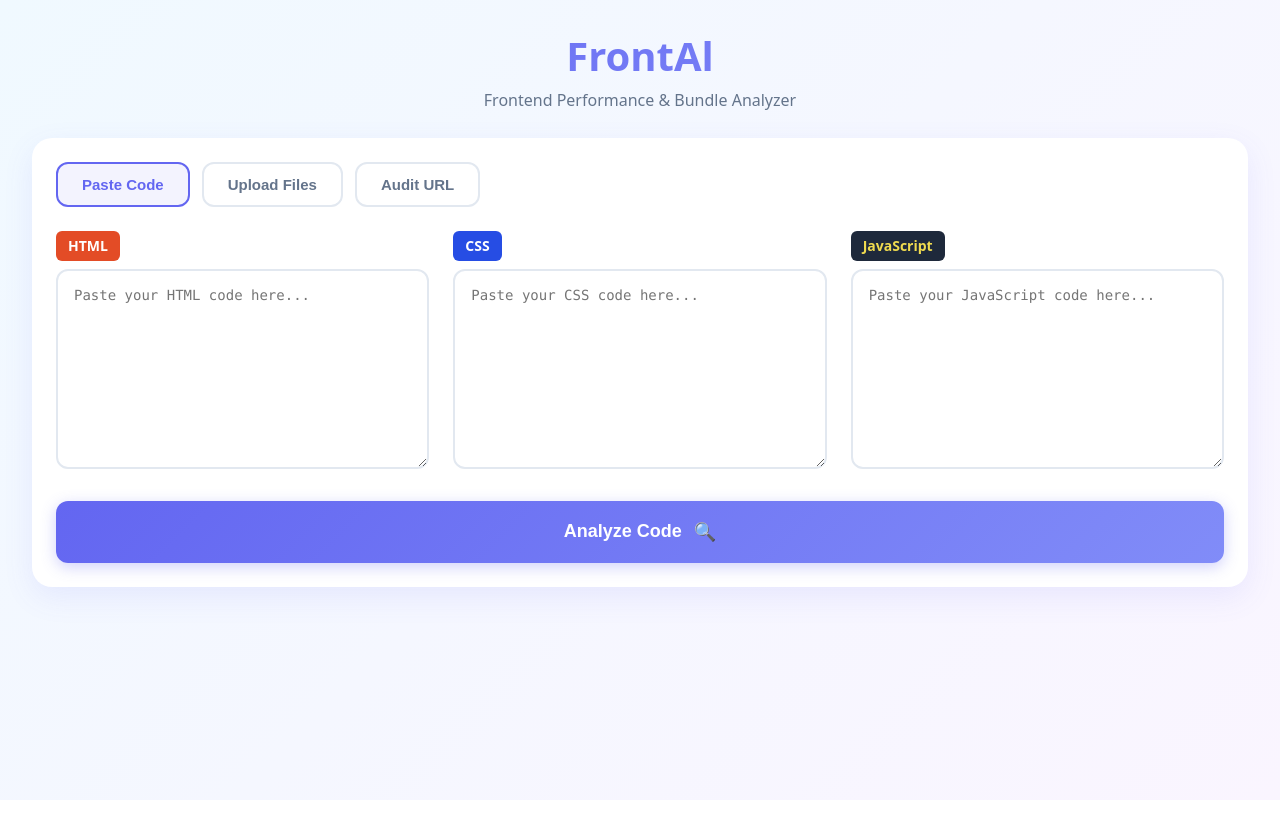
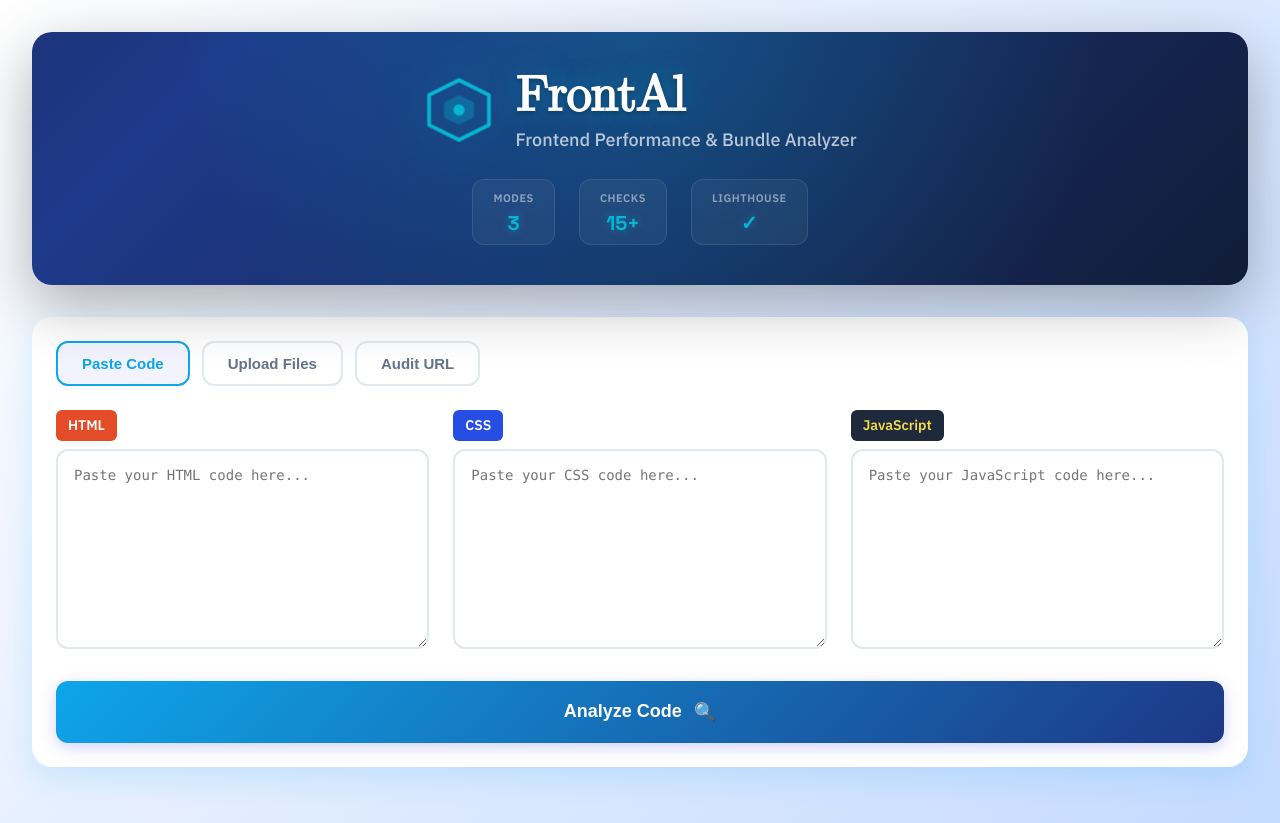
Before and after one commit to li4ka1991/FrontAl, a plain HTML site: page index.html in a window 1280 px wide. Before the commit the page ends 800 px from the top, so only its background shows below. Drawn offline with Linux system fonts and the light colour scheme.

Commit message:
Beautifying the UI of the header part

```diff
--- a/index.html
+++ b/index.html
@@ -5,15 +5,42 @@
     <meta name="viewport" content="width=device-width, initial-scale=1.0">
     <meta name="description" content="FrontAl analyzes HTML, CSS, and JavaScript for bundle size, duplication, and performance issues. Supports paste, file upload, and URL audits (Lighthouse + static analysis).">
     <title>FrontAl - Frontend Performance & Bundle Analyzer</title>
+    <link rel="preconnect" href="https://fonts.googleapis.com">
+    <link rel="preconnect" href="https://fonts.gstatic.com" crossorigin>
+    <link href="https://fonts.googleapis.com/css2?family=Space+Grotesk:wght@500;700&family=IBM+Plex+Sans:wght@400;500;600&display=swap" rel="stylesheet">
     <link rel="preload" href="styles.css" as="style">
     <link rel="stylesheet" href="styles.css">
 </head>
 <body>
     <div class="container">
         <header>
+            <div class="header-backdrop"></div>
             <div class="logo">
-                <h1>FrontAl</h1>
-                <p class="subtitle">Frontend Performance & Bundle Analyzer</p>
+                <div class="logo-icon">
+                    <svg viewBox="0 0 40 40" fill="none" xmlns="http://www.w3.org/2000/svg">
+                        <path d="M20 4L36 12V28L20 36L4 28V12L20 4Z" stroke="currentColor" stroke-width="2" stroke-linejoin="round"/>
+                        <path d="M20 12L28 16V24L20 28L12 24V16L20 12Z" fill="currentColor" opacity="0.3"/>
+                        <circle cx="20" cy="20" r="3" fill="currentColor"/>
+                    </svg>
+                </div>
+                <div class="logo-text">
+                    <h1>FrontAl</h1>
+                    <p class="subtitle">Frontend Performance & Bundle Analyzer</p>
+                </div>
+            </div>
+            <div class="header-stats">
+                <div class="stat-badge">
+                    <span class="stat-label">Modes</span>
+                    <span class="stat-value">3</span>
+                </div>
+                <div class="stat-badge">
+                    <span class="stat-label">Checks</span>
+                    <span class="stat-value">15+</span>
+                </div>
+                <div class="stat-badge">
+                    <span class="stat-label">Lighthouse</span>
+                    <span class="stat-value">✓</span>
+                </div>
             </div>
         </header>
 
--- a/styles.css
+++ b/styles.css
@@ -1,12 +1,39 @@
 /* Design Tokens */
-:root { --primary: #6366f1; --primary-light: #818cf8; --primary-dark: #4f46e5; --secondary: #10b981; --secondary-light: #34d399; --accent: #f59e0b; --danger: #ef4444; --danger-light: #f87171; --warning: #f59e0b; --warning-light: #fbbf24; --info: #3b82f6; --bg-gradient-start: #f0f9ff; --bg-gradient-end: #faf5ff; --card-bg: #ffffff; --text-primary: #1e293b; --text-secondary: #64748b; --border: #e2e8f0; --shadow: rgba(99, 102, 241, 0.10); --html-color: #e34c26; --css-color: #264de4; --js-color: #f0db4f; --radius-sm: 8px; --radius-md: 12px; --radius-lg: 20px; }
+:root {
+    --primary: #0ea5e9;
+    --primary-light: #38bdf8;
+    --primary-dark: #0284c7;
+    --secondary: #10b981;
+    --secondary-light: #34d399;
+    --accent: #f59e0b;
+    --danger: #ef4444;
+    --danger-light: #f87171;
+    --warning: #f59e0b;
+    --warning-light: #fbbf24;
+    --info: #3b82f6;
+    --bg-gradient-start: #0f172a;
+    --bg-gradient-end: #1e293b;
+    --card-bg: #ffffff;
+    --text-primary: #1e293b;
+    --text-secondary: #64748b;
+    --border: #e2e8f0;
+    --shadow: rgba(14, 165, 233, 0.15);
+    --html-color: #e34c26;
+    --css-color: #264de4;
+    --js-color: #f0db4f;
+    --radius-sm: 8px;
+    --radius-md: 12px;
+    --radius-lg: 20px;
+    --header-bg: linear-gradient(135deg, #0f172a 0%, #1e3a8a 50%, #0f172a 100%);
+    --header-accent: #06b6d4;
+    --header-glow: rgba(6, 182, 212, 0.4);
+}
 
 * { box-sizing: border-box; }
 
 html { -webkit-text-size-adjust: 100%; }
 
-body { margin: 0; padding: 0; min-height: 100vh; background: linear-gradient(135deg, var(--bg-gradient-start) 0%, var(--bg-gradient-end) 100%); color: var(--text-primary); font-family: system-ui, -apple-system, "Segoe UI", Roboto, Arial, sans-serif; font-size: 16px; line-height: 1.6; }
-
+body { margin: 0; padding: 0; min-height: 100vh; background: linear-gradient(135deg, #ffffff 0%, #c4daff 100%); color: var(--text-primary); font-family: 'IBM Plex Sans', system-ui, -apple-system, sans-serif; font-size: 16px; line-height: 1.6; }
 a { color: var(--primary); text-decoration: none; }
 a:hover { text-decoration: underline; }
 
@@ -21,11 +48,36 @@ ul, ol { padding-left: 20px; }
 .container { width: 100%; max-width: 1400px; margin: 0 auto; padding: 16px; }
 
 /* Header */
-header { display: block; margin: 0 0 24px; text-align: center; }
+header { position: relative; display: block; margin: 0 0 32px; padding: 32px 24px; background: var(--header-bg); background-size: 200% 200%; border-radius: var(--radius-lg); box-shadow: 0 20px 60px rgba(0, 0, 0, 0.3), 0 0 0 1px rgba(255, 255, 255, 0.05); overflow: hidden; animation: gradientShift 15s ease infinite; }
 
-.logo h1 { margin: 0; font-size: 40px; background: linear-gradient(135deg, var(--primary) 0%, var(--primary-light) 100%); -webkit-background-clip: text; background-clip: text; -webkit-text-fill-color: transparent; }
+@keyframes gradientShift { 0%, 100% { background-position: 0% 50%; } 50% { background-position: 100% 50%; } }
 
-.subtitle { margin: 8px 0 0; color: var(--text-secondary); font-size: 16px; font-weight: 500; }
+.header-backdrop { position: absolute; top: 0; left: 0; width: 100%; height: 100%; background: radial-gradient(circle at 50% 0%, var(--header-glow) 0%, transparent 70%); opacity: 0.6; pointer-events: none; }
+
+.logo { display: flex; align-items: center; justify-content: center; gap: 20px; margin: 0 0 24px; position: relative; z-index: 1; }
+
+.logo-icon { width: 56px; height: 56px; color: var(--header-accent); filter: drop-shadow(0 0 20px var(--header-glow)); animation: pulse 3s ease-in-out infinite; }
+
+@keyframes pulse { 0%, 100% { transform: scale(1); filter: drop-shadow(0 0 20px var(--header-glow)); } 50% { transform: scale(1.05); filter: drop-shadow(0 0 30px var(--header-glow)); } }
+
+.logo-icon svg { width: 100%; height: 100%; display: block; }
+
+.logo-text { text-align: left; }
+
+.logo h1 { margin: 0; font-family: math; font-size: 48px; font-weight: 700; color: #ffffff; text-shadow: 0 0 30px var(--header-glow), 0 2px 4px rgba(0, 0, 0, 0.3); letter-spacing: -0.02em; }
+
+.subtitle { margin: 4px 0 0; color: rgba(255, 255, 255, 0.7); font-size: 16px; font-weight: 500; }
+
+.header-stats { display: flex; align-items: center; justify-content: center; gap: 16px; position: relative; z-index: 1; }
+
+.stat-badge { display: flex; flex-direction: column; align-items: center; gap: 4px; padding: 12px 20px; background: rgba(255, 255, 255, 0.05); backdrop-filter: blur(10px); border: 1px solid rgba(255, 255, 255, 0.1); border-radius: var(--radius-md); transition: all 0.3s cubic-bezier(0.4, 0, 0.2, 1); }
+
+.stat-badge:hover { background: rgba(255, 255, 255, 0.1); border-color: var(--header-accent); transform: translateY(-2px); box-shadow: 0 8px 20px rgba(6, 182, 212, 0.2); }
+
+.stat-label { font-size: 11px; font-weight: 600; text-transform: uppercase; letter-spacing: 0.05em; color: rgba(255, 255, 255, 0.5); }
+
+.stat-value { font-family: 'Space Grotesk', sans-serif; font-size: 20px; font-weight: 700; color: var(--header-accent); text-shadow: 0 0 10px var(--header-glow); }
+
 
 /* Input Section */
 .input-section { display: block; margin: 0 0 24px; padding: 24px; background: var(--card-bg); border-radius: var(--radius-lg); box-shadow: 0 10px 30px var(--shadow); }
@@ -79,7 +131,7 @@ textarea:focus { outline: none; border-color: var(--primary); }
 .url-help { margin: 0; color: var(--text-secondary); font-size: 14px; }
 
 /* Analyze Button */
-.analyze-btn { display: flex; align-items: center; justify-content: center; gap: 12px; width: 100%; margin: 32px 0 0; padding: 20px 32px; border: 0; border-radius: var(--radius-md); background: linear-gradient(135deg, var(--primary) 0%, var(--primary-light) 100%); color: #ffffff; font-size: 18px; font-weight: 600; cursor: pointer; transition: transform 0.3s ease, box-shadow 0.3s ease, opacity 0.3s ease; box-shadow: 0 4px 15px rgba(99, 102, 241, 0.30); }
+.analyze-btn { display: flex; align-items: center; justify-content: center; gap: 12px; width: 100%; margin: 32px 0 0; padding: 20px 32px; border: 0; border-radius: var(--radius-md); background: linear-gradient(135deg, var(--primary) 0%, #1d3885 100%); color: #ffffff; font-size: 18px; font-weight: 600; cursor: pointer; transition: transform 0.3s ease, box-shadow 0.3s ease, opacity 0.3s ease; box-shadow: 0 4px 15px rgba(99, 102, 241, 0.30); }
 .analyze-btn:hover { transform: translateY(-2px); box-shadow: 0 6px 20px rgba(99, 102, 241, 0.40); }
 .analyze-btn:active { transform: translateY(0); }
 .analyze-btn.loading { opacity: 0.70; cursor: not-allowed; }
@@ -192,9 +244,25 @@ footer { margin: 64px 0 0; padding: 32px 0; text-align: center; color: var(--tex
     .logo h1 { font-size: 32px; }
 }
 
+/* Responsive Design */
+@media (max-width: 480px) {
+    header { padding: 24px 16px; }
+    .logo { flex-direction: column; gap: 5px; }
+    .logo-text { text-align: center; }
+    .logo h1 { font-size: 36px; }
+    .logo-icon { width: 48px; height: 48px; }
+    .header-stats { flex-wrap: wrap; gap: 12px; }
+    .stat-badge { flex-basis: calc(33.33% - 10px); padding: 12px 10px; }
+}
+
 @media (min-width: 768px) {
     .container { padding: 32px; }
-
+    header { padding: 34px 48px 40px; }
+    .logo h1 { font-size: 50px; }
+    .logo-icon { width: 72px; height: 72px; }
+    .subtitle { margin-top: 0; font-size: 18px; }
+    .header-stats { gap: 24px; }
+    .stat-badge { padding: 10px 20px 5px; gap: 0; }
     .paste-container { grid-template-columns: repeat(3, minmax(0, 1fr)); }
 
     .results-header { flex-direction: row; justify-content: space-between; text-align: left; }
```
Also changed, not shown: tests/manual-tests.js (+3 -3 lines), .github/agents/css-expert.agent.md, .github/skills/frontend-design/SKILL.md, README.md (added).
